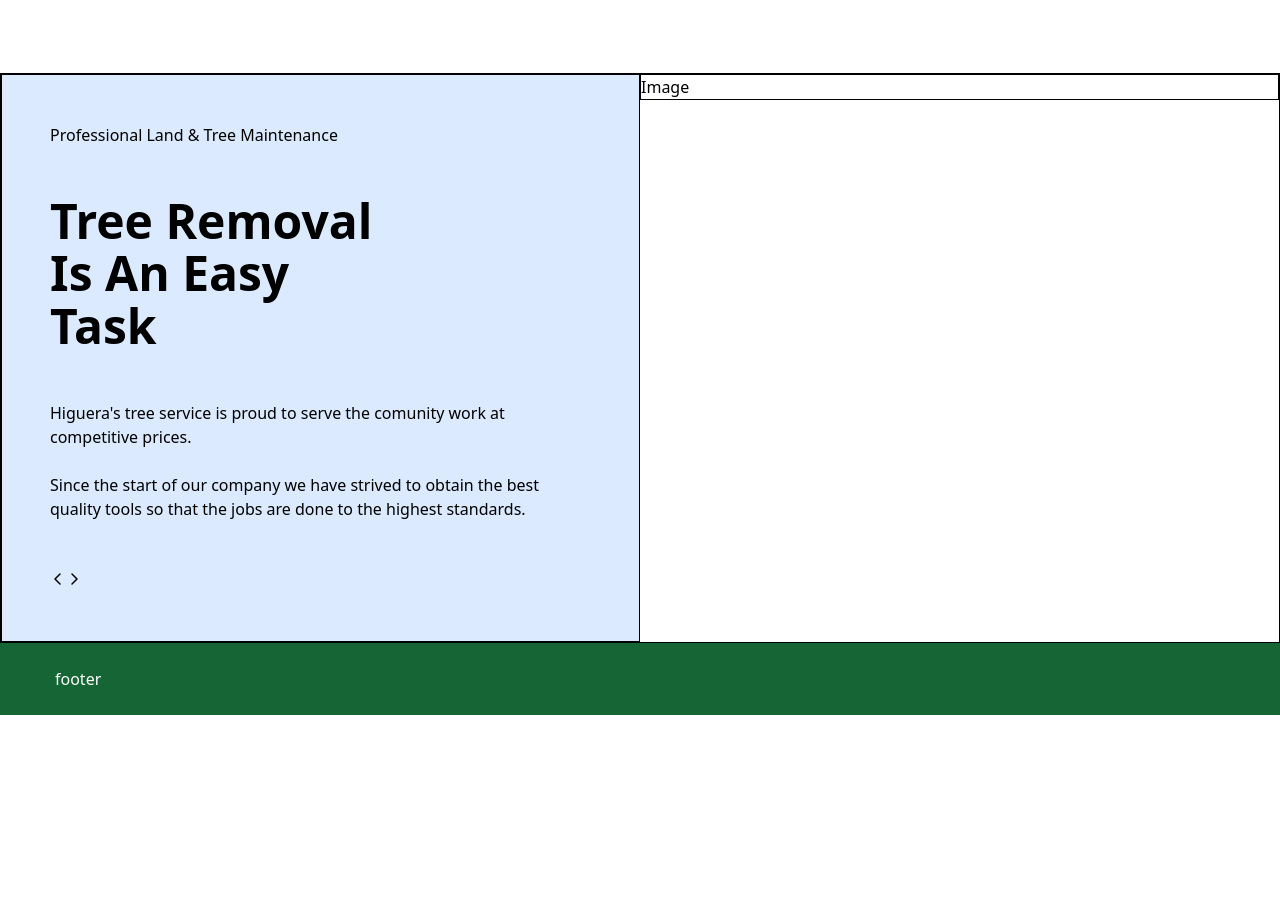
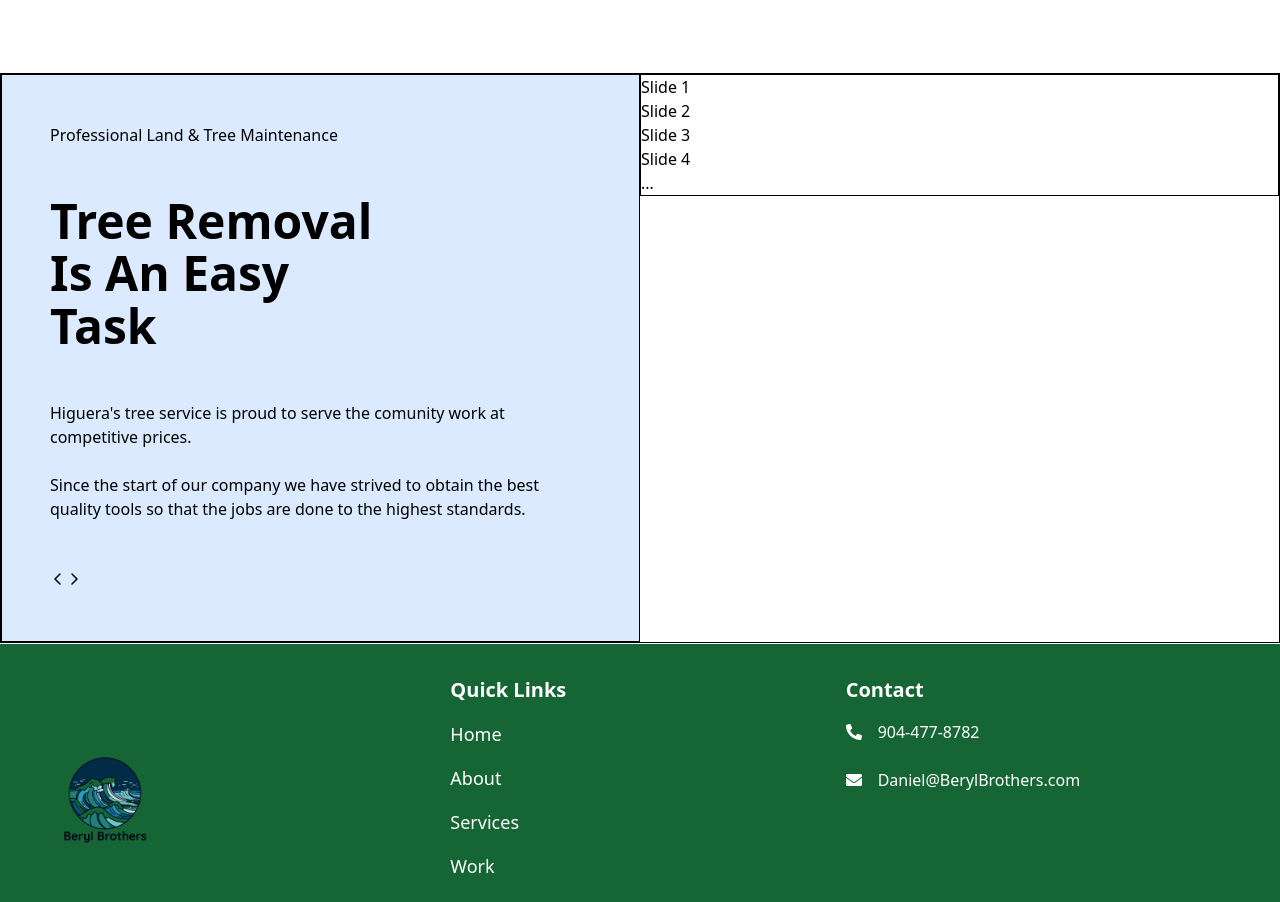
Before and after one commit to BerylBrothers/Paint-Website, a Next.js app: page / in a window 1280 px wide. Shown: the part 4880-5782 px from the top of the page. Before the commit the page ends 5596 px from the top, so only its background shows below. Built offline with nearby package versions, Linux system fonts and the light colour scheme.

Commit message:
added footer working on testimonials

```diff
--- a/components/Footer.jsx
+++ b/components/Footer.jsx
@@ -1,10 +1,98 @@
+"use client";
+
 import React from "react";
+import Image from "next/image";
+import Link from "next/link";
+import { FaPhoneAlt, FaEnvelope, FaMapMarkerAlt } from "react-icons/fa";
+import { usePathname } from "next/navigation";
+
+const links = [
+  {
+    name: "home",
+    path: "/",
+  },
+  {
+    name: "about",
+    path: "/about",
+  },
+  {
+    name: "services",
+    path: "/services",
+  },
+  {
+    name: "work",
+    path: "/work",
+  },
+  {
+    name: "contact",
+    path: "/contact",
+  },
+];
+
+const info = [
+  { icon: <FaPhoneAlt />, title: "Phone", description: "904-477-8782" },
+  {
+    icon: <FaEnvelope />,
+    title: "Envelope",
+    description: "Daniel@BerylBrothers.com",
+  },
+  // {icon: <FaMapMarkerAlt />,
+  //   title:"Address",
+  //   description:"1547 database dr, Boston, MA"
+  // },
+];
 
 const Footer = () => {
+  const pathname = usePathname();
+
   return (
-    <footer className="py-8 xl:py-6 text-white bg-green-800 border-b border-white">
-      <div className="container mx-auto flex justify-between items-center">
-        footer
+    <footer className="py-8 xl:py-8 text-white bg-green-800 border-t border-white">
+      <div className="container mx-auto grid grid-cols-1 xl:grid-cols-3 gap-6">
+        {/* Image Column */}
+        <div className="flex justify-center xl:justify-start items-center mb-8 xl:mb-0">
+          <Link href={"/"}>
+            <Image
+              src={"/images/logo-transparent.png"}
+              height={100}
+              width={100}
+              alt="Logo"
+              className=""
+            />
+          </Link>
+        </div>
+
+        {/* Links Column */}
+        <div className="flex justify-center items-center xl:items-start xl:justify-start flex-col space-y-4 mb-8 xl:mb-0">
+          <h3 className="text-xl font-bold">Quick Links</h3>
+          {links.map((item, index) => (
+            <Link
+              key={index}
+              href={item.path}
+              className="capitalize text-lg hover:text-green-500 transition-all duration-300"
+            >
+              {item.name}
+            </Link>
+          ))}
+        </div>
+
+        {/* Contact Column */}
+        <div className="flex items-center xl:items-start justify-center xl:justify-start flex-col space-y-4">
+          <h3 className="text-xl font-bold xl:items-center">Contact</h3>
+          <div className="flex-1">
+            <ul className="flex flex-col gap-6 xl:items-start items-center">
+              {info.map((item, index) => (
+                <li key={index} className="flex gap-4">
+                  <div className="text-white rounded-xl flex items-center justify-center">
+                    <div>{item.icon}</div>
+                  </div>
+                  <div className="flex-1">
+                    <div>{item.description}</div>
+                  </div>
+                </li>
+              ))}
+            </ul>
+          </div>
+        </div>
       </div>
     </footer>
   );
--- a/components/Services.jsx
+++ b/components/Services.jsx
@@ -14,14 +14,14 @@ const Services = () => {
             <div className="relative w-full max-w-[800px] pb-[56.25%]">
               {" "}
               {/* 16:9 aspect ratio */}
-              {/* <iframe
+              <iframe
                 className="absolute top-0 left-0 w-full h-full"
                 src="https://www.youtube.com/embed/WTkuJzGIDoM"
                 title="YouTube video"
                 frameBorder="0"
                 allow="accelerometer; autoplay; clipboard-write; encrypted-media; gyroscope; picture-in-picture"
                 allowFullScreen
-              ></iframe> */}
+              ></iframe>
             </div>
           </div>
           {/* Text content centered */}
--- a/components/Testimonials.jsx
+++ b/components/Testimonials.jsx
@@ -2,9 +2,10 @@
 
 import React from "react";
 import { useState } from "react";
-import { Swiper, SwiperSlide } from "swiper/react";
+import { Swiper, SwiperSlide, useSwiper } from "swiper/react";
 import SwiperComponent from "./SwiperComponent";
 import WorkSliderButtons from "./WorkSliderButtons";
+import { PiCaretRightBold, PiCaretLeftBold } from "react-icons/pi";
 
 const items = [
   {
@@ -24,7 +25,7 @@ const items = [
   },
 ];
 
-const Testimonials = ({ SwiperComponent }) => {
+const Testimonials = ({}) => {
   // const [items, setItems] = useState[0];
 
   const handleSlideChange = (swiper) => {
@@ -33,6 +34,8 @@ const Testimonials = ({ SwiperComponent }) => {
     //update project state based on current slide index
     setItems(items[currentIndex]);
   };
+
+  const swiper = useSwiper();
 
   return (
     <section className="pt-12">
@@ -56,14 +59,30 @@ const Testimonials = ({ SwiperComponent }) => {
                   standards.
                 </p>
                 <div className="p-6">
-                  <WorkSliderButtons />
+                  <button onClick={() => swiper.slidePrev()}>
+                    <PiCaretLeftBold />
+                  </button>
+                  <button onClick={() => swiper.slideNext()}>
+                    <PiCaretRightBold />
+                  </button>
                 </div>
               </div>
             </div>
           </div>
           {/* image container */}
-          <div className="flex xl:flex-row flex-col border border-black h-full w-full xl:w-[50%] ">
-            Image
+          <div className="flex flex-row  border border-black h-full w-full xl:w-[50%] ">
+            <Swiper
+              spaceBetween={50}
+              slidesPerView={3}
+              onSlideChange={() => console.log("slide change")}
+              onSwiper={(swiper) => console.log(swiper)}
+            >
+              <SwiperSlide>Slide 1</SwiperSlide>
+              <SwiperSlide>Slide 2</SwiperSlide>
+              <SwiperSlide>Slide 3</SwiperSlide>
+              <SwiperSlide>Slide 4</SwiperSlide>
+              ...
+            </Swiper>
           </div>
         </div>
       </div>
```
